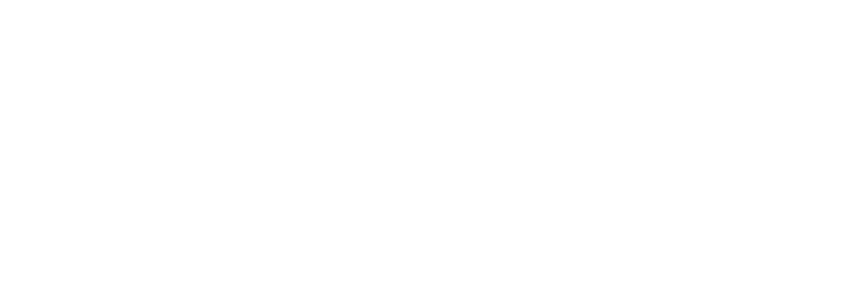
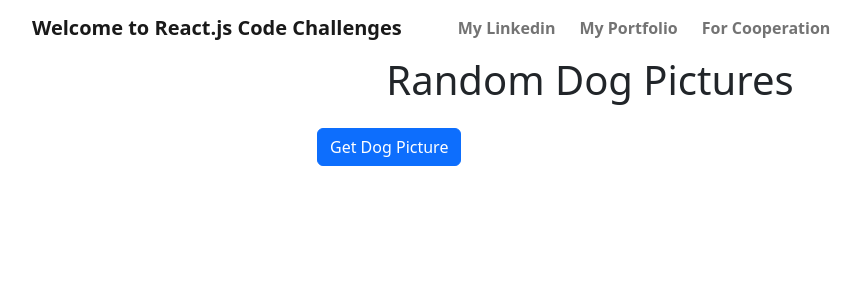
Before and after one commit to aida-golshanara/react-code-challenges, a React (Create React App) app: page /dog-pictures in a window 1280 px wide. Before the commit this address had no page. Shown: the top 300 px of the page, without its empty margins (50-910 px from the left). Built offline with nearby package versions, Linux system fonts and the light colour scheme.

Commit message:
another challenge, get random pictures from an api

```diff
--- a/src/App.js
+++ b/src/App.js
@@ -58,7 +58,7 @@
               <div className='card-body'>
                 <h5 className='card-title'>Color Renderer</h5>
                 <p className='card-text'>
-                  ...........
+                  using useSate and map
                 </p>
                 <NavLink className='btn btn-primary' to='/color-renderer'>
                   Go to the Project
@@ -71,7 +71,7 @@
               <div className='card-body'>
                 <h5 className='card-title'>Dark Mode</h5>
                 <p className='card-text'>
-                  ..............
+                  there are two button that shows the user the dark mode and light mode
                 </p>
                 <NavLink className='btn btn-primary' to='/dark-mode'>
                   Go to the Project
@@ -86,7 +86,7 @@
               <div className='card-body'>
                 <h5 className='card-title'>Form Validator</h5>
                 <p className='card-text'>
-                  ................
+                  simple form withh a username, password and password confirmation, that shows an error in case of lack of one of the inputs or not matching the password and password confirmation
                 </p>
                 <NavLink className='btn btn-primary' to='/form-validator'>
                   Go to the Project
@@ -97,13 +97,13 @@
           <div className='col-sm-6'>
             <div className='card'>
               <div className='card-body'>
-                <h5 className='card-title'>pic-generator</h5>
+                <h5 className='card-title'>Dog Pictures</h5>
                 <p className='card-text'>
-                  by clicking the button you can see a random picture each time
+                  by clicking the button you can see a random picture of dogs each time
                 </p>
-                <a target='_blank' href='' className='btn btn-primary'>
+                <NavLink className='btn btn-primary' to='/dog-pictures'>
                   Go to the Project
-                </a>
+                </NavLink>
               </div>
             </div>
           </div>
--- /dev/null
+++ b/src/dog-pictures/DogPics.jsx
@@ -0,0 +1,88 @@
+import React, { useState } from 'react';
+import 'bootstrap/dist/css/bootstrap.min.css';
+
+function DogPics() {
+  const [dogImage, setDogImage] = useState('');
+
+  const handleButtonClick = async () => {
+    try {
+      const response = await fetch('https://dog.ceo/api/breeds/image/random');
+      const data = await response.json();
+      setDogImage(data.message);
+    } catch (error) {
+      console.error(error);
+    }
+  };
+
+  return (
+    <>
+      <nav className='navbar navbar-expand-lg bg-body-tertiary fw-bold'>
+        <div className='container'>
+          <a className='navbar-brand me-5' href='/'>
+            Welcome to React.js Code Challenges
+          </a>
+          <button
+            className='navbar-toggler'
+            type='button'
+            data-bs-toggle='collapse'
+            data-bs-target='#navbarNavAltMarkup'
+            aria-controls='navbarNavAltMarkup'
+            aria-expanded='false'
+            aria-label='Toggle navigation'
+          >
+            <span className='navbar-toggler-icon'></span>
+          </button>
+          <div className='collapse navbar-collapse' id='navbarNavAltMarkup'>
+            <div className='navbar-nav'>
+              <a
+                target='_blank'
+                rel='noreferrer'
+                className='nav-link me-2'
+                href='https://www.linkedin.com/in/aida-golshanara/'
+              >
+                My Linkedin
+              </a>
+              <a
+                target='_blank'
+                rel='noreferrer'
+                className='nav-link me-2'
+                href='https://github.com/aida-golshanara?tab=repositories'
+              >
+                My Portfolio
+              </a>
+              <a
+                target='_blank'
+                rel='noreferrer'
+                className='nav-link'
+                href='https://kmagroute.com/'
+              >
+                For Cooperation
+              </a>
+            </div>
+          </div>
+        </div>
+      </nav>
+
+      <div className='container'>
+        <div className='row justify-content-center align-items-center'>
+          <div className='col-lg-6'>
+            <h1 className='text-center mb-4'>Random Dog Pictures</h1>
+            <button
+              className='btn btn-primary btn-block '
+              onClick={handleButtonClick}
+            >
+              Get Dog Picture
+            </button>
+            {dogImage && (
+              <div className='mt-4'>
+                <img src={dogImage} alt='Random Dog' className='img-fluid' />
+              </div>
+            )}
+          </div>
+        </div>
+      </div>
+    </>
+  );
+}
+
+export default DogPics;
--- a/src/index.js
+++ b/src/index.js
@@ -7,6 +7,7 @@
 import ColorRenderer from './color-renderer/ColorRenderer';
 import DarkMode from './dark-mode/DarkMode';
 import FormValidator from './form-validator/FormValidator';
+import DogPics from './dog-pictures/DogPics';
 
 const root = ReactDOM.createRoot(document.getElementById('root'));
 root.render(
@@ -17,6 +18,7 @@
         <Route path='/color-renderer' element={<ColorRenderer />} />
         <Route path='/dark-mode' element={<DarkMode />} />
         <Route path='/form-validator' element={<FormValidator />} />
+        <Route path='/dog-pictures' element={<DogPics />} />
       </Routes>
     </BrowserRouter>
   </React.StrictMode>
```
